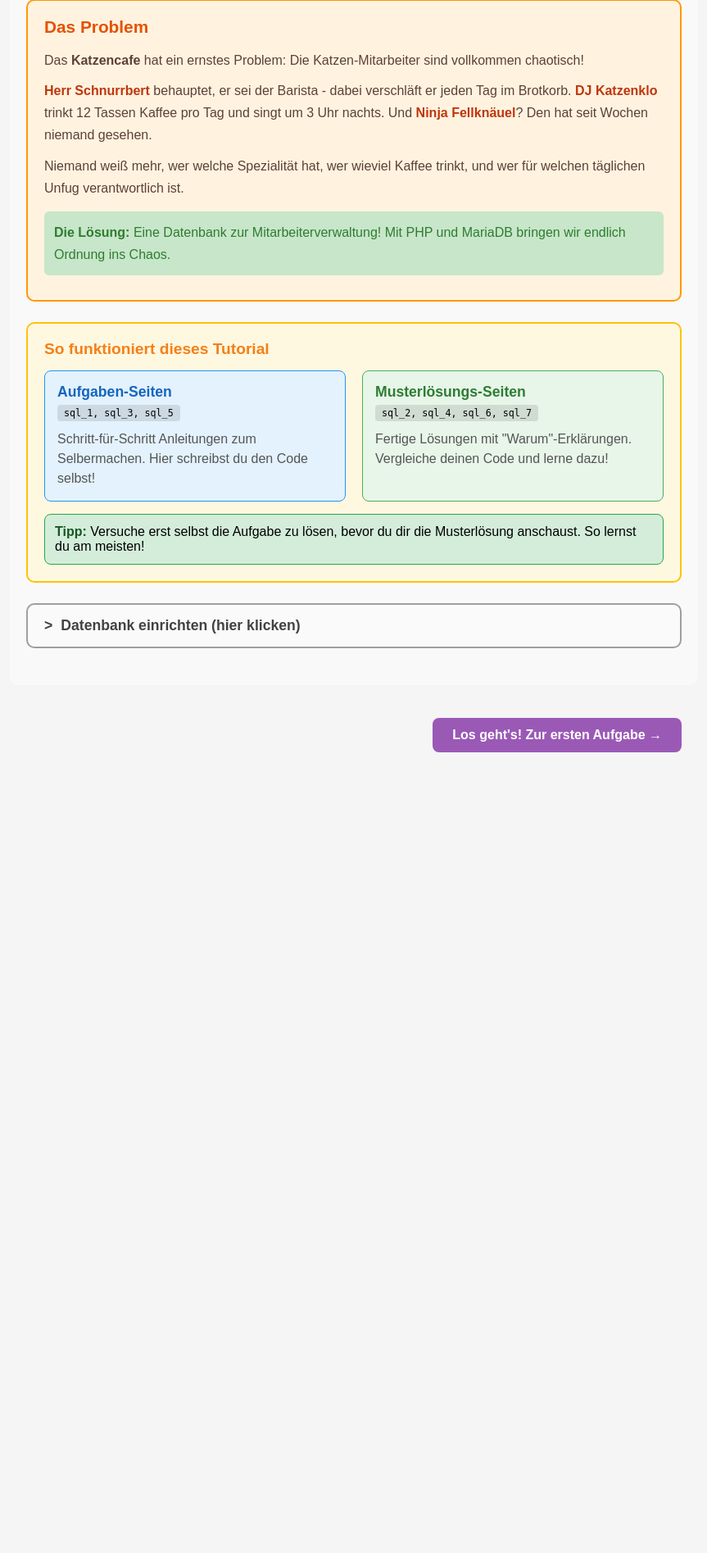
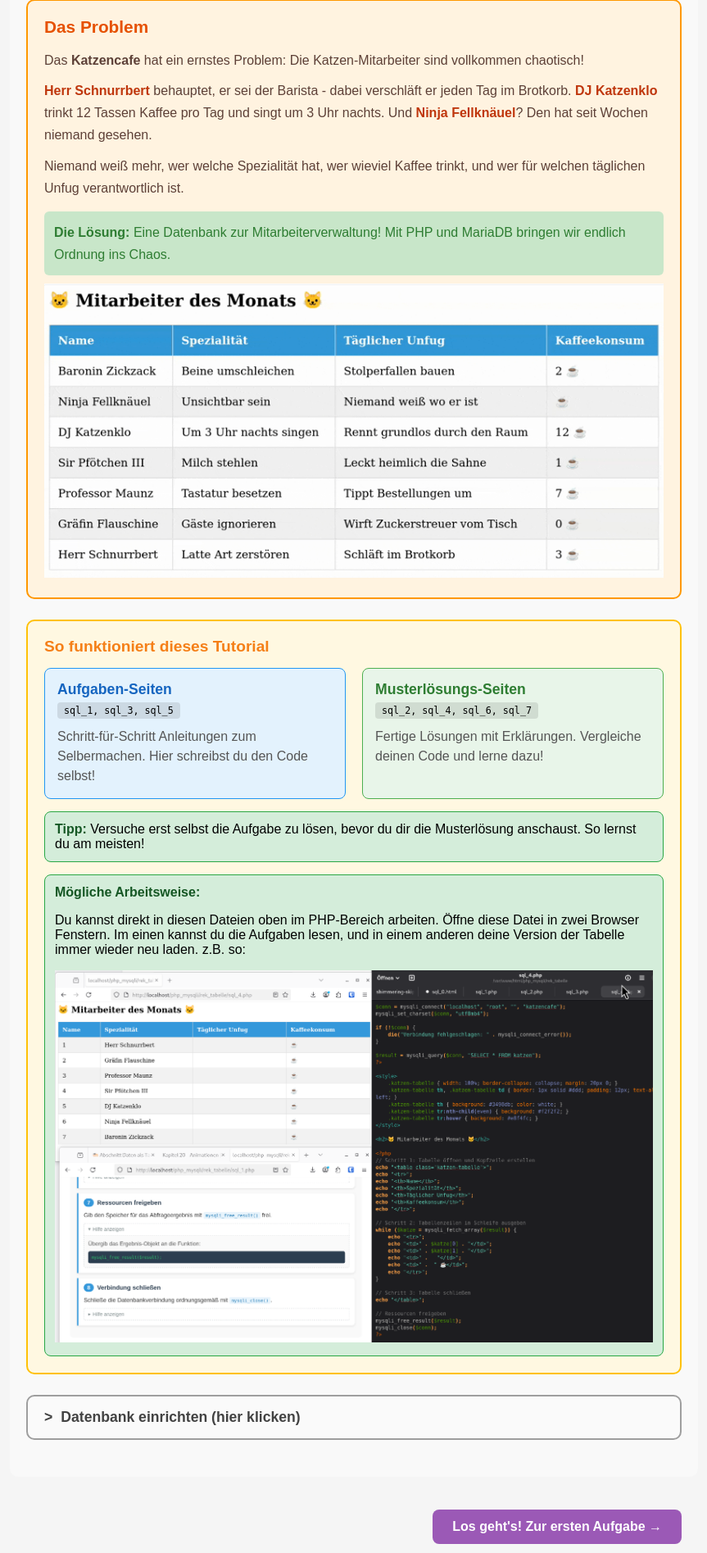
Before and after one commit to dennishohmann/bbsam-php-sql, a PHP site: page /sql_0.html in a window 1280 px wide. Shown: the part 176-2071 px from the top of the page at 82% size, without its empty margins (208-1071 px from the left). Before the commit the page ends 1094 px from the top, so only its background shows below. Run offline with PHP 8.4, Linux system fonts and the light colour scheme.

Commit message:
Bilder hinzugefügt

```diff
--- a/php_mysqli/rek_tabelle/sql_0.html
+++ b/php_mysqli/rek_tabelle/sql_0.html
@@ -38,6 +38,7 @@
             <strong>Die Lösung:</strong> Eine Datenbank zur Mitarbeiterverwaltung!
             Mit PHP und MariaDB bringen wir endlich Ordnung ins Chaos.
         </p>
+        <img src="img/final.gif" style="width:100%;"/>
     </div>
 
     <div class="konzept">
@@ -51,12 +52,17 @@
             <div class="seiten-typ loesung-typ">
                 <div class="typ-header">Musterlösungs-Seiten</div>
                 <div class="typ-beispiele">sql_2, sql_4, sql_6, sql_7</div>
-                <p>Fertige Lösungen mit "Warum"-Erklärungen. Vergleiche deinen Code und lerne dazu!</p>
+                <p>Fertige Lösungen mit Erklärungen. Vergleiche deinen Code und lerne dazu!</p>
             </div>
         </div>
         <div class="hinweis">
             <strong>Tipp:</strong> Versuche erst selbst die Aufgabe zu lösen, bevor du dir die Musterlösung anschaust.
             So lernst du am meisten!
+        </div>
+         <div class="hinweis">
+            <strong>Mögliche Arbeitsweise:</strong>
+            <p>Du kannst direkt in diesen Dateien oben im PHP-Bereich arbeiten. Öffne diese Datei in zwei Browser Fenstern. Im einen kannst du die Aufgaben lesen, und in einem anderen deine Version der Tabelle immer wieder neu laden. z.B. so:</p>
+            <img src="img/bildschirm.png" style="width:100%;"/>
         </div>
     </div>
 
--- a/php_mysqli/rek_tabelle/sql_1.php
+++ b/php_mysqli/rek_tabelle/sql_1.php
@@ -31,6 +31,7 @@
 <div class="navigation">
     <a href="sql_0.html" class="nav-btn zurueck">&larr; Zurück zur Einführung</a>
     <a href="sql_2.php" class="nav-btn weiter">Weiter zur Lösung &rarr;</a>
+
 </div>
 <style>
     .navigation {
@@ -209,10 +210,11 @@
 </style>
 
 <div class="anleitung">
+
     <h2>PHP &amp; MariaDB: Schritt-für-Schritt</h2>
 
     <div class="aufgabe">
-        <div class="aufgabe-titel">Deine Aufgabe</div>
+        <div class="aufgabe-titel">Deine erste Aufgabe:<br><br><img src="img/ohne-table.png"  style="width:100%;"/></div>
         <p>Verbinde PHP mit einer MariaDB-Datenbank und gib die Katzen-Daten aus.</p>
         <div class="schritte-liste">
             <strong>Das sollst du tun:</strong>
--- a/php_mysqli/rek_tabelle/sql_3.php
+++ b/php_mysqli/rek_tabelle/sql_3.php
@@ -259,7 +259,7 @@ mysqli_close($conn);
     </div>
 
     <div class="aufgabe">
-        <div class="aufgabe-titel">Deine Aufgabe</div>
+        <div class="aufgabe-titel">Deine Aufgabe: <br><br><img src="img/mit-table.png" style="width:100%;"/></div>
         <p>Baue die einfache Textausgabe zu einer HTML-Tabelle um.</p>
         <div class="schritte-liste">
             <strong>Das sollst du tun:</strong>
--- a/php_mysqli/rek_tabelle/sql_5.php
+++ b/php_mysqli/rek_tabelle/sql_5.php
@@ -305,7 +305,7 @@ mysqli_close($conn);
     </div>
 
     <div class="aufgabe">
-        <div class="aufgabe-titel">Deine Aufgabe</div>
+        <div class="aufgabe-titel">Deine Aufgabe</div><img src="img/sortierbar.gif" style="width:100%;"/>
         <p>Mache die Tabellenspalten klickbar, um die Sortierung zu ändern.</p>
         <div class="schritte-liste">
             <strong>Das sollst du tun:</strong>
```
Also changed, not shown: php_mysqli/rek_tabelle/img/bildschirm.png (added), php_mysqli/rek_tabelle/img/final.gif (added), php_mysqli/rek_tabelle/img/mit-table.png (added), php_mysqli/rek_tabelle/img/ohne-table.png (added), php_mysqli/rek_tabelle/img/sortierbar.gif (added), php_mysqli/rek_tabelle/sql_4.php (line endings or trailing spaces).
